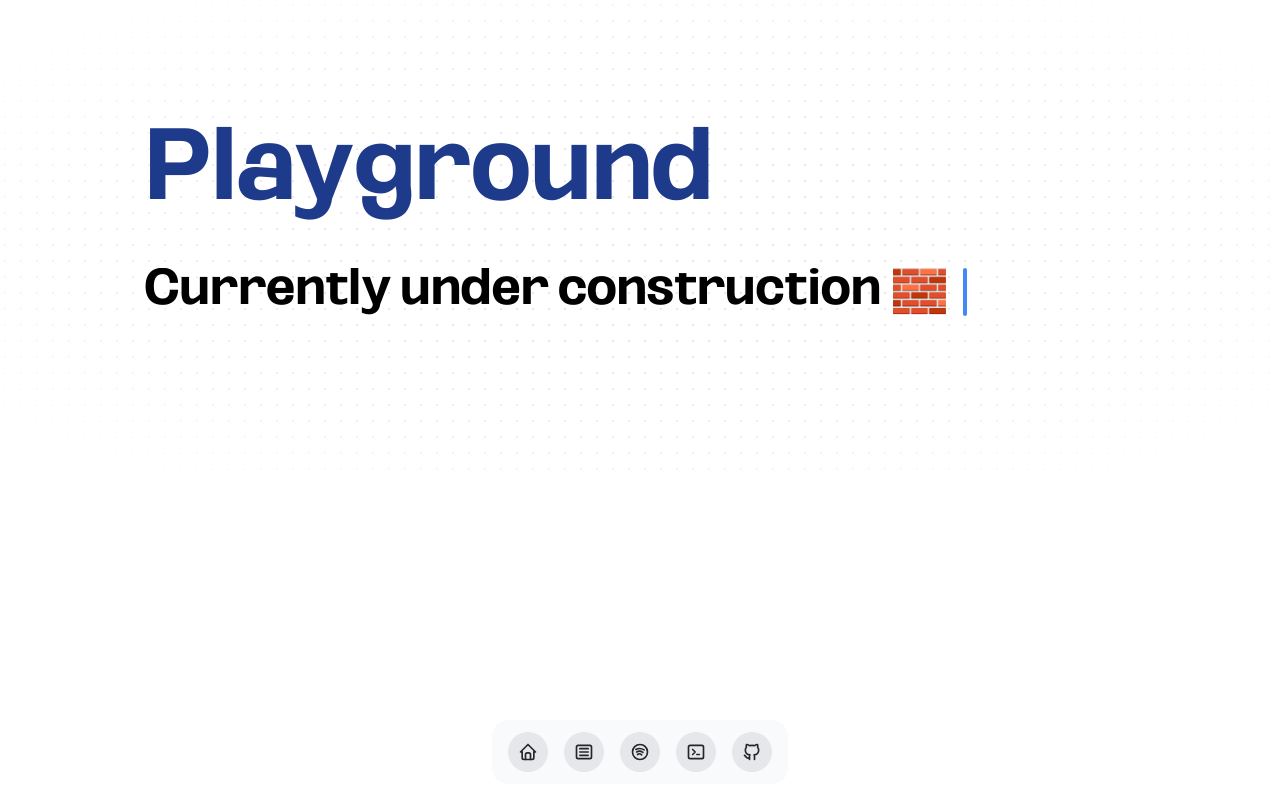
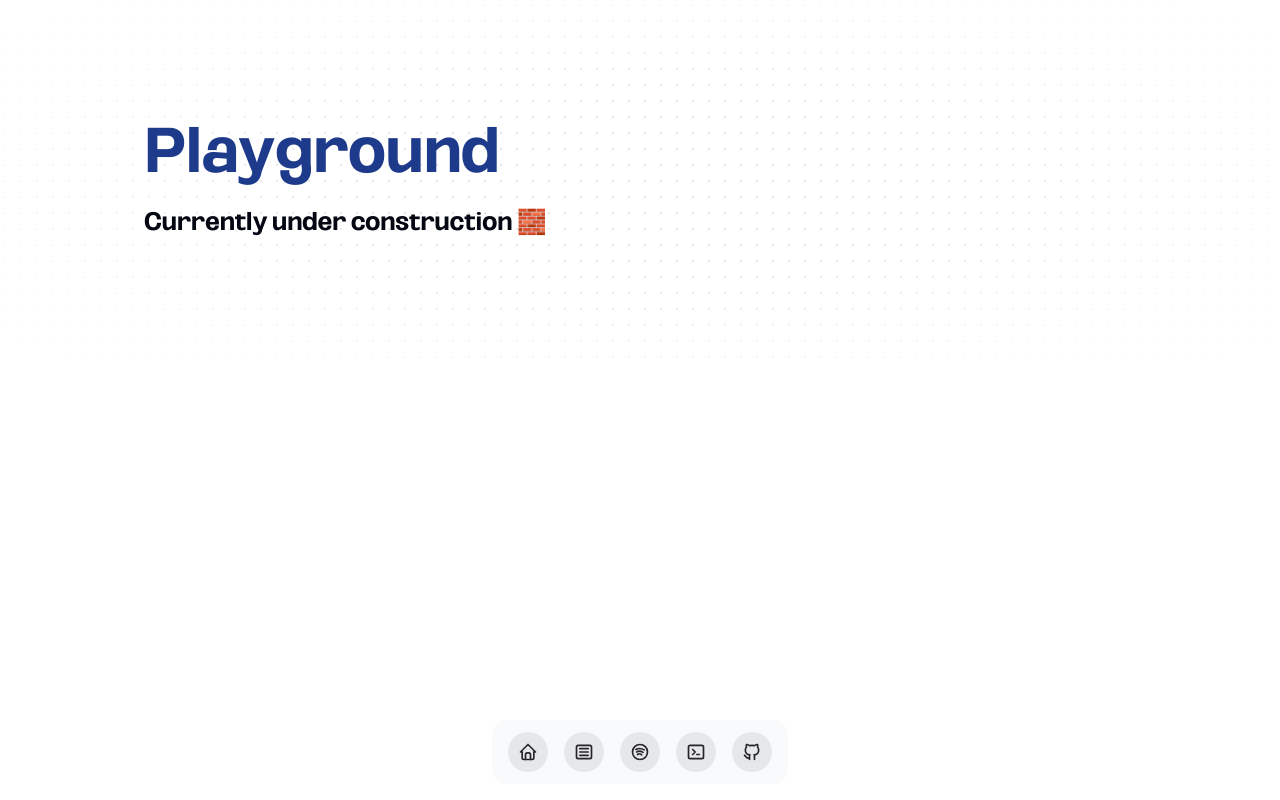
Before and after one commit to vid277/vidyoot.dev, a Next.js app: page /playground in a window 1280 px wide. Built offline with nearby package versions, Linux system fonts and the light colour scheme.

Commit message:
cleanup: fix text on wip pages

```diff
--- a/src/app/blogs/page.tsx
+++ b/src/app/blogs/page.tsx
@@ -1,7 +1,7 @@
 import { FloatingDockHome } from "@/components/floating-dock-home";
 import WorkInProgress from "@/components/ui/wip";
 
-export default function Playground() {
+export default function Blogs() {
   return (
     <div>
       <WorkInProgress pageTitle={"Blogs"} />
--- a/src/components/ui/wip.tsx
+++ b/src/components/ui/wip.tsx
@@ -18,7 +18,7 @@ const words = [
   },
 ];
 
-export default function Work({ pageTitle }: { pageTitle: string }) {
+export default function WorkInProgress({ pageTitle }: { pageTitle: string }) {
   return (
     <div className="flex flex-col min-h-screen">
       <div
@@ -29,10 +29,10 @@ export default function Work({ pageTitle }: { pageTitle: string }) {
         <div className="h-max w-screen relative flex flex-col items-center md:items-start justify-center md:justify-start md:px-36 px-14 mb-32 mt-32 gap-20">
           <div className="flex flex-col items-center md:items-start md:justify-start justify-center gap-6 flex-wrap">
             <h1 className="text-8xl font-oddolini pb-1 w-100  text-center md:text-left items-center md:items-start flex flex-col md:flex-row gap-4 flex-wrap">
-              <span className="text-blue-900 flex flex-col gap-5 h-full">
+              <span className="text-blue-900 flex flex-col gap-5 h-full text-[50%] md:text-6xl">
                 {pageTitle}
-                <span className="text-gray-950 text-6xl">
-                  <TypewriterEffectSmooth words={words} />
+                <span className="text-gray-950 text-2xl">
+                  Currently under construction 🧱
                 </span>
               </span>
             </h1>
```
